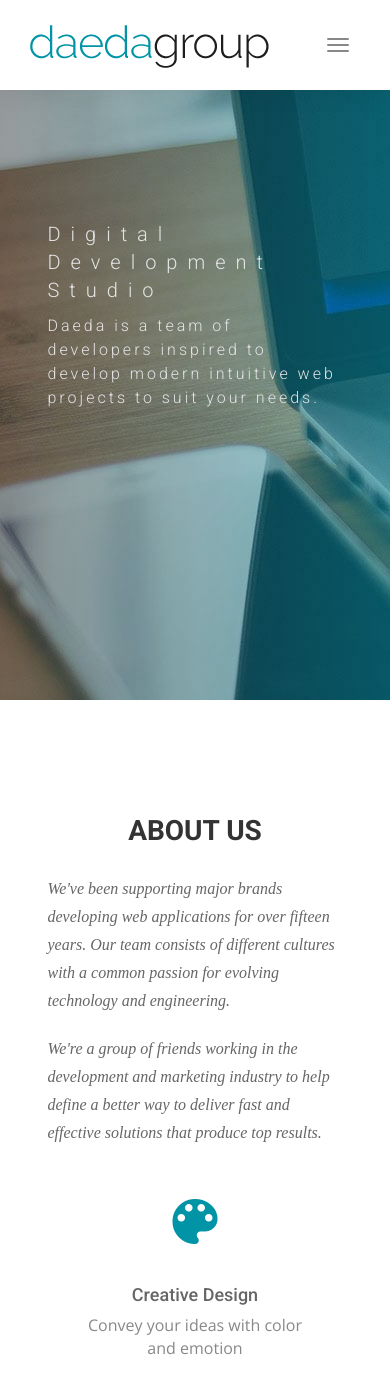
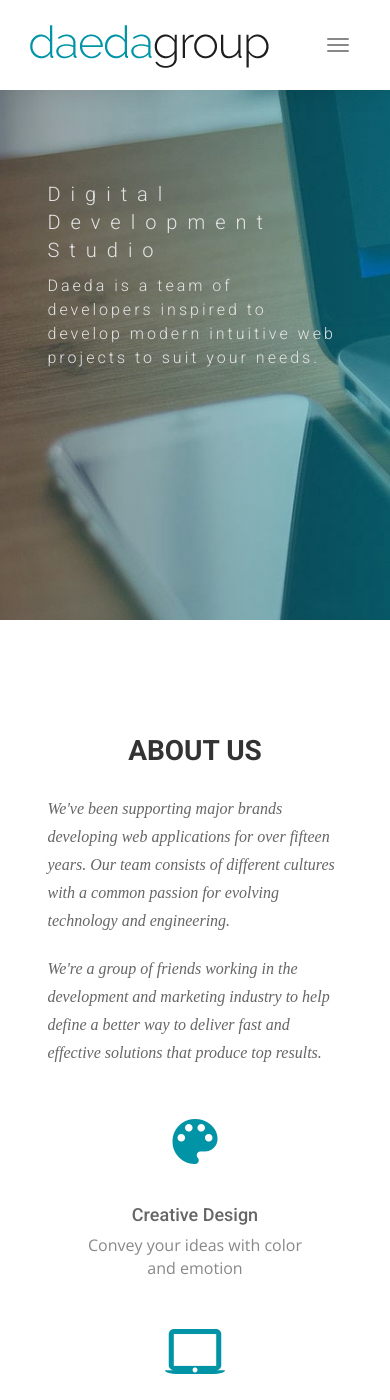
Before and after one commit to DaedaGroup/company-website, a Jekyll site: the page built from index.html, in a window 390 px wide and 1400 px high. Built offline with Jekyll 4.4.1, drawn with Linux system fonts in a browser that asks for light colours; some web fonts are replaced.

Commit message:
adjusting hero bg for mobile

```diff
--- a/css/home.css
+++ b/css/home.css
@@ -112,9 +112,9 @@ header {
 #slider {
   background: url("../img/laptop-bg.jpg") no-repeat;
   background-size: cover;
-  background-attachment: fixed;
-  background-position: 15% top;
-  padding: 200px 0 280px 0;
+  padding: 10em 0 15em 0;
+  background-position: -3em bottom;
+  background-attachment: scroll;
   position: relative;
   font-size: 16px; }
   #slider:before {
@@ -145,11 +145,15 @@ header {
 
 /* Small devices (tablets, 768px and up) */
 @media (min-width: 768px) {
-  #slider .block h1 {
-    margin-top: 1.6em;
-    font-size: 2.813em; }
-  #slider .block p {
-    font-size: 1.438em; } }
+  #slider {
+    background-attachment: fixed;
+    background-position: 15% top;
+    padding: 200px 0 280px 0; }
+    #slider .block h1 {
+      margin-top: 1.6em;
+      font-size: 2.813em; }
+    #slider .block p {
+      font-size: 1.438em; } }
 /* Medium devices (desktops, 992px and up) */
 /* Large devices (large desktops, 1200px and up) */
 /* Extra small devices (phones, less than 768px) */
```
Also changed, not shown: sass/partials/_homepage-hero.scss (+8 -3 lines).
